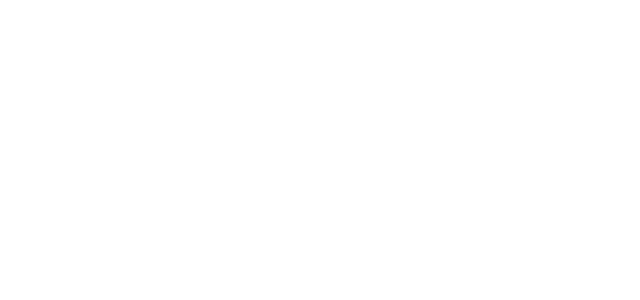
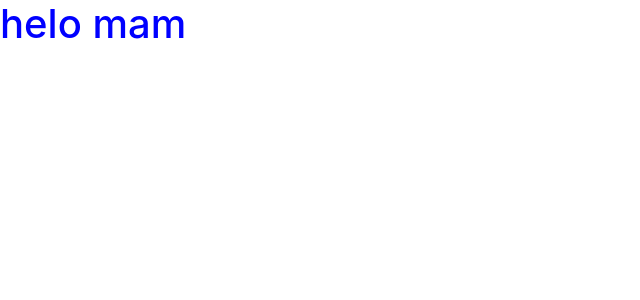
Before and after one commit to aloksingh12679/EMS, a React (Vite) app in the folder Frontend/: page /register in a window 1280 px wide. Before the commit this address had no page. Shown: the top 300 px of the page, without its empty margins (0-640 px from the left). Built offline with nearby package versions, Linux system fonts and the light colour scheme.

Commit message:
updating

```diff
--- a/Frontend/src/App.jsx
+++ b/Frontend/src/App.jsx
@@ -20,6 +20,7 @@
 import Support from "./pages/employee/SupportSystem";
 import EmployeeLeave from "./pages/employee/ApplyLeave/EmployeeLeave";
 import MyProfile from "./pages/employee/MyProfile";
+import Register from "./pages/auth/Register";
 
 
 const ProtectedRoute = ({ children, allowedRoles }) => {
@@ -68,7 +69,7 @@
 
 
 
-
+{/*
 
           <Route path="/admin/dashboard" element={<AdminDashboard />} />
 
@@ -85,16 +86,19 @@
            <Route path="/admin/leaves" element={< LeaveRecord/>} />
            <Route path="/admin/employee/add" element={< AddEmployee/>} />
 
+
 <Route path="/admin/employee/:id/edit" element={<EmployeeEdit />} />
-<Route path="/employee/apply-leave" element={<EmployeeLeave />} />
+<Route path="/employee/apply-leave" element={<EmployeeLeave />} /> */}
 
 {/* one page og employee side */}
 
           {/* <Route path="/employee/dashboard" element={<EmployeeDashboard />} /> */}
 
+          <Route path="/register" element={<Register />} />
 
           {/* Protected Admin Routes */}
-          {/* <Route
+
+          <Route
             path="/admin/dashboard"
             element={
               <ProtectedRoute allowedRoles={['Admin']}>
@@ -163,11 +167,11 @@
                 <SalaryManagement />
               </ProtectedRoute>
             }
-          />  */}
+          />
 
 
 {/* employes protected route */}
-          {/* <Route
+          <Route
             path="/employee/dashboard"
             element={
               <ProtectedRoute allowedRoles={['employee']}>
@@ -219,7 +223,7 @@
                 <MyProfile/>
               </ProtectedRoute>
             }
-          /> */}
+          />
 
         </Routes>
       </Router>
--- /dev/null
+++ b/Frontend/src/assets/styles/LandingPageStyles/Register.css
@@ -0,0 +1,3 @@
+h1{
+    color: blue;
+}
--- /dev/null
+++ b/Frontend/src/pages/auth/Register.jsx
@@ -0,0 +1,12 @@
+import "../../assets/styles/LandingPageStyles/Register.css";
+
+
+export default function Register(){
+    return (
+        <>
+        <div>
+            <h1>helo mam</h1>
+        </div>
+        </>
+    )
+}
```
